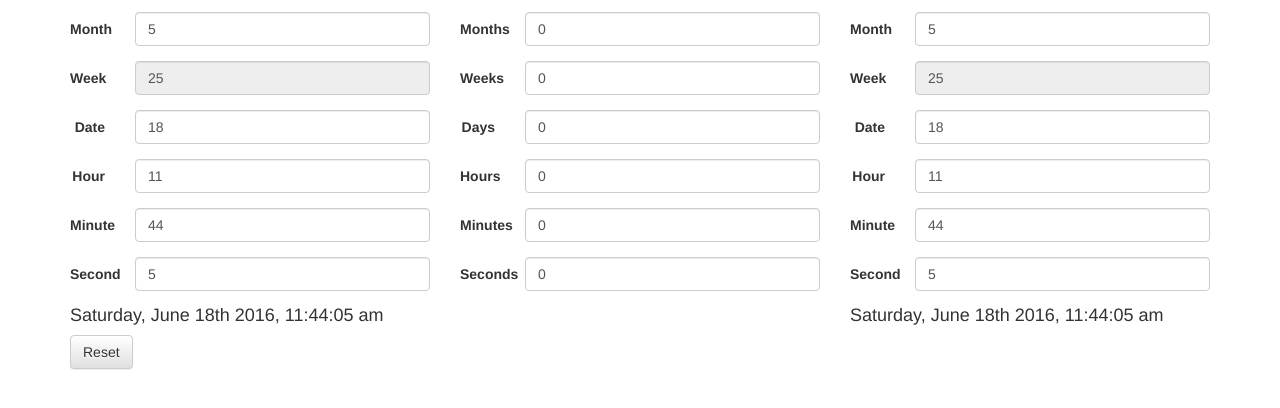
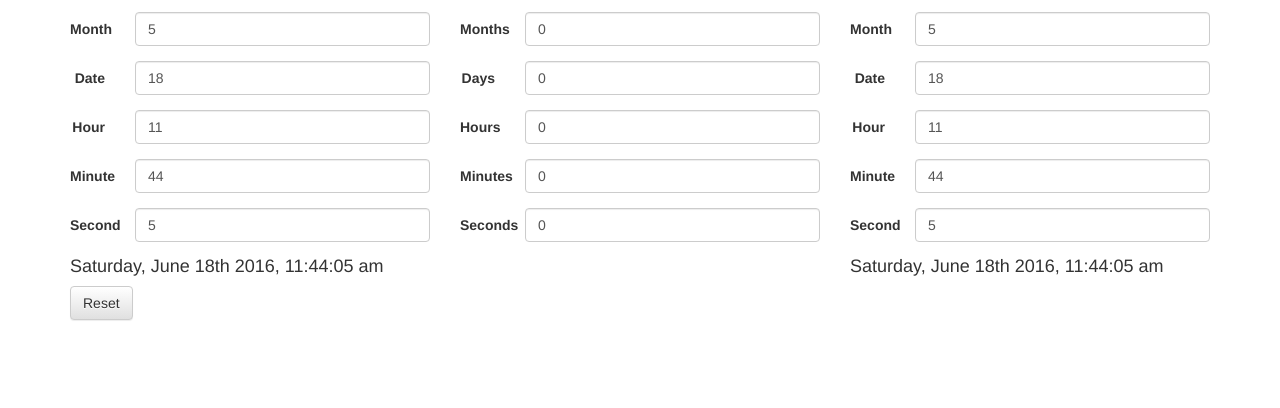
Before and after one commit to mzogheib/time-calc, a website: page index.html in a window 1280 px wide. Shown: the part 220-628 px from the top of the page. Drawn offline with nearby package versions, Linux system fonts and the light colour scheme.

Commit message:
Calculate mod values if to values have changed, add form validation to all fields (except year), remove weeks

```diff
--- a/js/app/calculator/calculator.component.js
+++ b/js/app/calculator/calculator.component.js
@@ -21,15 +21,14 @@ angular.
 
                 self.fromYear = self.fromTimestamp.year();
                 self.fromMonth = self.fromTimestamp.month();
-                self.fromWeek = self.fromTimestamp.week();
                 self.fromDate = self.fromTimestamp.date();
                 self.fromHour = self.fromTimestamp.hour();
                 self.fromMinute = self.fromTimestamp.minute();
                 self.fromSecond = self.fromTimestamp.second();
+                self.fromEOM = self.fromTimestamp.clone().endOf("month").date();
 
                 self.modYears = 0;
                 self.modMonths = 0;
-                self.modWeeks = 0;
                 self.modDays = 0;
                 self.modHours = 0;
                 self.modMinutes = 0;
@@ -47,13 +46,32 @@ angular.
                     .minute(self.fromMinute)
                     .second(self.fromSecond);
 
+                self.fromEOM = self.fromTimestamp.clone().endOf("month").date();
+
                 self.fromTimestampFormatted = self.fromTimestamp.format("dddd, MMMM Do YYYY, h:mm:ss a");
 
                 calculateTo();
             }
 
             function calculateMod () {
-                console.log('Yo');
+                self.toTimestamp
+                    .year(self.toYear)
+                    .month(self.toMonth)
+                    .date(self.toDate)
+                    .hour(self.toHour)
+                    .minute(self.toMinute)
+                    .second(self.toSecond);
+
+                self.toEOM = self.toTimestamp.clone().endOf("month").date();
+
+                self.toTimestampFormatted = self.toTimestamp.format("dddd, MMMM Do YYYY, h:mm:ss a");
+
+                self.modYears = self.toYear - self.fromYear;
+                self.modMonths = self.toMonth - self.fromMonth;
+                self.modDays = self.toDate - self.fromDate;
+                self.modHours = self.toHour - self.fromHour;
+                self.modMinutes = self.toMinute - self.fromMinute;
+                self.modSeconds = self.toSecond - self.fromSecond;
             }
 
             function calculateTo () {
@@ -61,17 +79,17 @@ angular.
                     .clone()
                     .add(self.modYears, 'years')
                     .add(self.modMonths, 'months')
-                    .add(self.modWeeks, 'weeks')
                     .add(self.modDays, 'days')
                     .add(self.modHours, 'hours')
                     .add(self.modMinutes, 'minutes')
                     .add(self.modSeconds, 'seconds');
 
+                self.toEOM = self.toTimestamp.clone().endOf("month").date();
+
                 self.toTimestampFormatted = self.toTimestamp.format("dddd, MMMM Do YYYY, h:mm:ss a");
 
                 self.toYear = self.toTimestamp.year();
                 self.toMonth = self.toTimestamp.month();
-                self.toWeek = self.toTimestamp.week();
                 self.toDate = self.toTimestamp.date();
                 self.toHour = self.toTimestamp.hour();
                 self.toMinute = self.toTimestamp.minute();
--- a/js/app/calculator/calculator.template.html
+++ b/js/app/calculator/calculator.template.html
@@ -13,37 +13,31 @@
         <div class="form-group">
           <label for="fromMonth" class="col-sm-2 control-label">Month</label>
           <div class="col-sm-10">
-            <input type="number" id="fromMonth" class="form-control" ng-model="$ctrl.fromMonth" ng-change="$ctrl.calculateFrom()">
-          </div>
-        </div>
-        <div class="form-group">
-          <label for="fromWeek" class="col-sm-2 control-label">Week</label>
-          <div class="col-sm-10">
-            <input type="number" id="fromWeek" class="form-control" ng-model="$ctrl.fromWeek" disabled="true">
+            <input type="number" min="0" max="11" id="fromMonth" class="form-control" ng-model="$ctrl.fromMonth" ng-change="$ctrl.calculateFrom()">
           </div>
         </div>
         <div class="form-group">
           <label for="fromDate" class="col-sm-2 control-label">Date</label>
           <div class="col-sm-10">
-            <input type="number" id="fromDate" class="form-control" ng-model="$ctrl.fromDate" ng-change="$ctrl.calculateFrom()">
+            <input type="number" min="1" max="{{ $ctrl.fromEOM }}" id="fromDate" class="form-control" ng-model="$ctrl.fromDate" ng-change="$ctrl.calculateFrom()">
           </div>
         </div>
         <div class="form-group">
           <label for="fromHour" class="col-sm-2 control-label">Hour</label>
           <div class="col-sm-10">
-            <input type="number" id="fromHour" class="form-control" ng-model="$ctrl.fromHour" ng-change="$ctrl.calculateFrom()">
+            <input type="number" min="0" max="23" id="fromHour" class="form-control" ng-model="$ctrl.fromHour" ng-change="$ctrl.calculateFrom()">
           </div>
         </div>
         <div class="form-group">
           <label for="fromMinute" class="col-sm-2 control-label">Minute</label>
           <div class="col-sm-10">
-            <input type="number" id="fromMinute" class="form-control" ng-model="$ctrl.fromMinute" ng-change="$ctrl.calculateFrom()">
+            <input type="number" min="0" max="59" id="fromMinute" class="form-control" ng-model="$ctrl.fromMinute" ng-change="$ctrl.calculateFrom()">
           </div>
         </div>
         <div class="form-group">
           <label for="fromSecond" class="col-sm-2 control-label">Second</label>
           <div class="col-sm-10">
-            <input type="number" id="fromSecond" class="form-control" ng-model="$ctrl.fromSecond" ng-change="$ctrl.calculateFrom()">
+            <input type="number" min="0" max="59" id="fromSecond" class="form-control" ng-model="$ctrl.fromSecond" ng-change="$ctrl.calculateFrom()">
           </div>
         </div>
       </form>
@@ -62,12 +56,6 @@
           <label for="modMonths" class="col-sm-2 control-label">Months</label>
           <div class="col-sm-10">
             <input type="number" id="modMonths" class="form-control" ng-model="$ctrl.modMonths" ng-change="$ctrl.calculateTo()" placeholder="Months">
-          </div>
-        </div>
-        <div class="form-group">
-          <label for="modWeeks" class="col-sm-2 control-label">Weeks</label>
-          <div class="col-sm-10">
-            <input type="number" id="modWeeks" class="form-control" ng-model="$ctrl.modWeeks" ng-change="$ctrl.calculateTo()" placeholder="Weeks">
           </div>
         </div>
         <div class="form-group">
@@ -108,37 +96,31 @@
         <div class="form-group">
           <label for="toMonth" class="col-sm-2 control-label">Month</label>
           <div class="col-sm-10">
-            <input type="number" id="toMonth" class="form-control" ng-model="$ctrl.toMonth" ng-change="$ctrl.calculateMod()">
-          </div>
-        </div>
-        <div class="form-group">
-          <label for="toWeek" class="col-sm-2 control-label">Week</label>
-          <div class="col-sm-10">
-            <input type="number" id="toWeek" class="form-control" ng-model="$ctrl.toWeek" disabled="true">
+            <input type="number" min="0" max="11" id="toMonth" class="form-control" ng-model="$ctrl.toMonth" ng-change="$ctrl.calculateMod()">
           </div>
         </div>
         <div class="form-group">
           <label for="toDate" class="col-sm-2 control-label">Date</label>
           <div class="col-sm-10">
-            <input type="number" id="toDate" class="form-control" ng-model="$ctrl.toDate" ng-change="$ctrl.calculateMod()">
+            <input type="number" min="1" max="{{ $ctrl.toEOM }}" id="toDate" class="form-control" ng-model="$ctrl.toDate" ng-change="$ctrl.calculateMod()">
           </div>
         </div>
         <div class="form-group">
           <label for="toHour" class="col-sm-2 control-label">Hour</label>
           <div class="col-sm-10">
-            <input type="number" id="toHour" class="form-control" ng-model="$ctrl.toHour" ng-change="$ctrl.calculateMod()">
+            <input type="number" min="0" max="23" id="toHour" class="form-control" ng-model="$ctrl.toHour" ng-change="$ctrl.calculateMod()">
           </div>
         </div>
         <div class="form-group">
           <label for="toMinute" class="col-sm-2 control-label">Minute</label>
           <div class="col-sm-10">
-            <input type="number" id="toMinute" class="form-control" ng-model="$ctrl.toMinute" ng-change="$ctrl.calculateMod()">
+            <input type="number" min="0" max="59" id="toMinute" class="form-control" ng-model="$ctrl.toMinute" ng-change="$ctrl.calculateMod()">
           </div>
         </div>
         <div class="form-group">
           <label for="toSecond" class="col-sm-2 control-label">Second</label>
           <div class="col-sm-10">
-            <input type="number" id="toSecond" class="form-control" ng-model="$ctrl.toSecond" ng-change="$ctrl.calculateMod()">
+            <input type="number" min="0" max="59" id="toSecond" class="form-control" ng-model="$ctrl.toSecond" ng-change="$ctrl.calculateMod()">
           </div>
         </div>
       </form>
```
